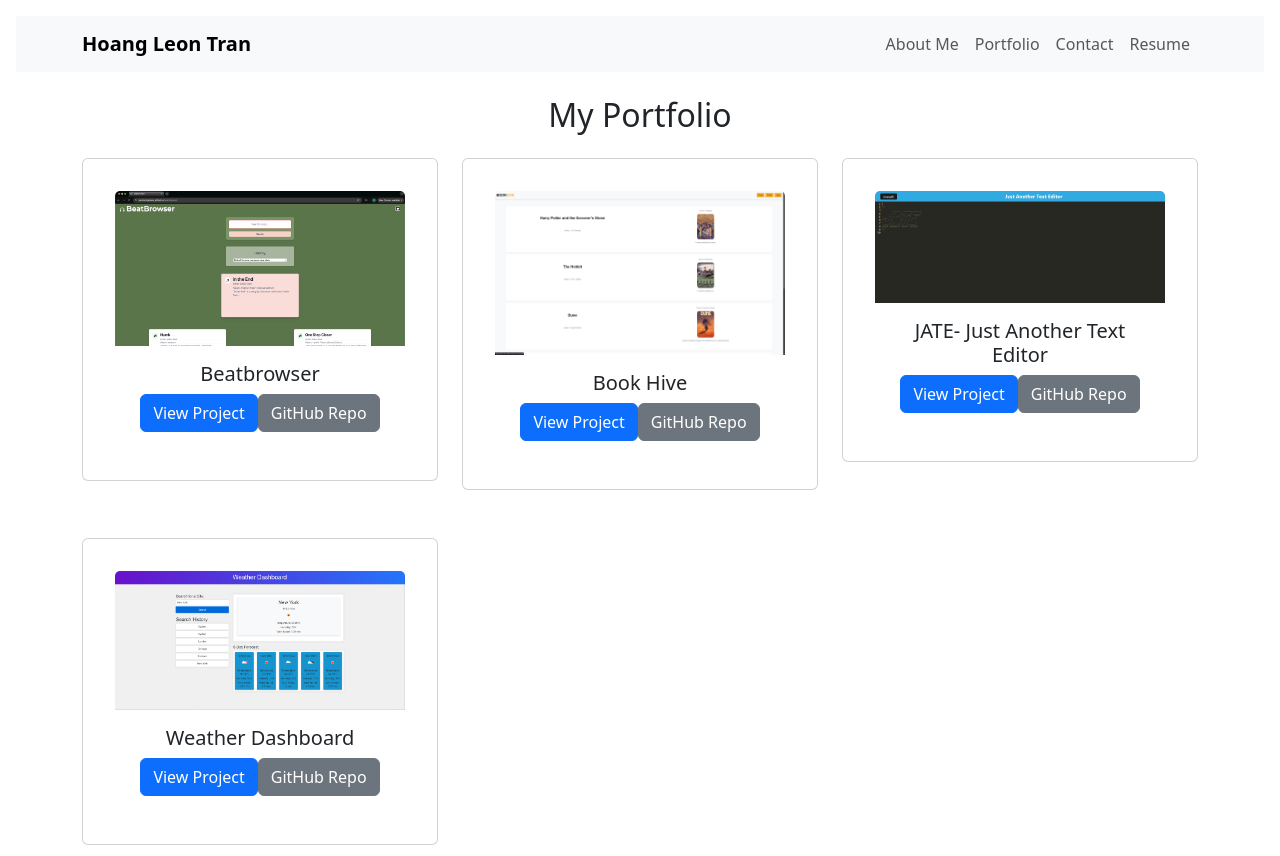
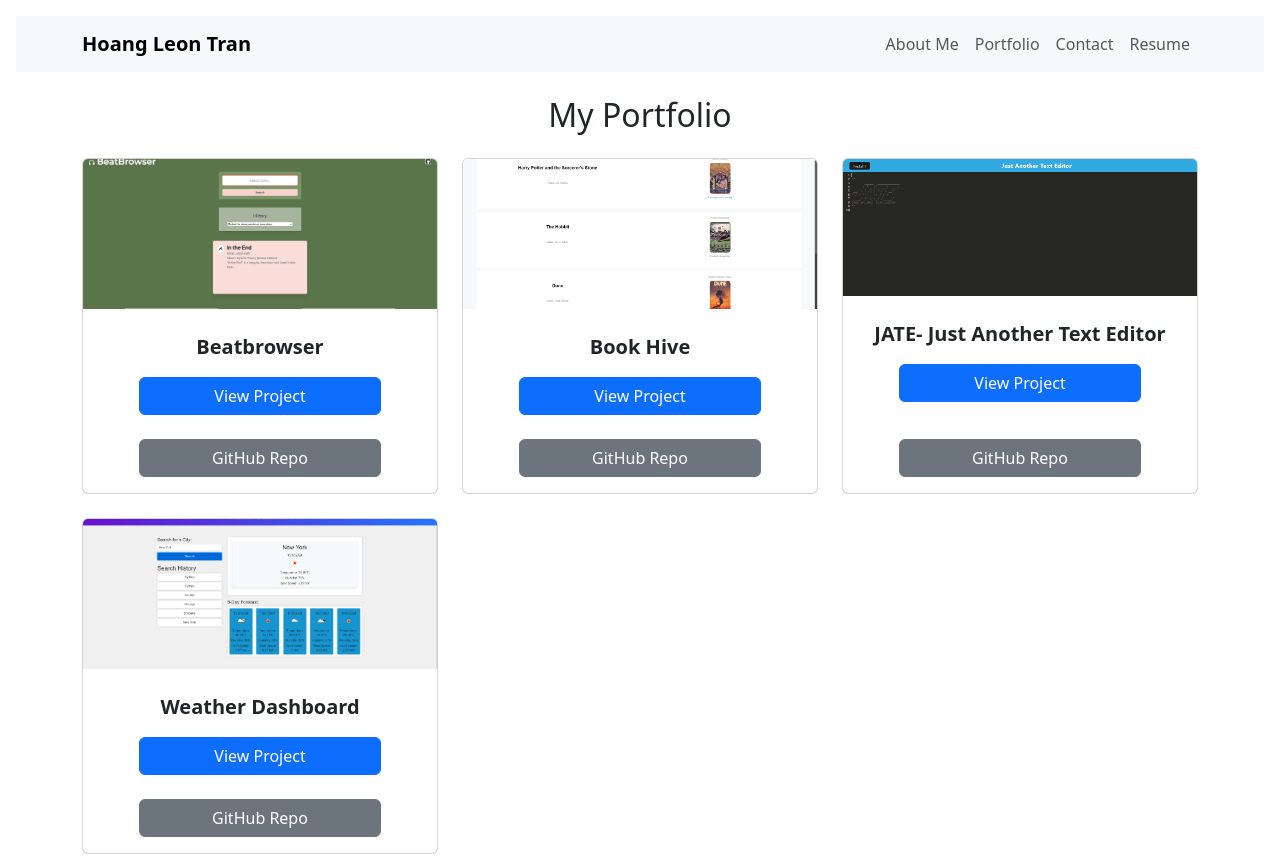
Before and after one commit to leontran44/simple-react-portfolio, a React (Vite) app: page /portfolio in a window 1280 px wide. Shown: the top 856 px of the page. Built offline with nearby package versions, Linux system fonts and the light colour scheme.

Commit message:
add styling for Portfolio page and Resume page

```diff
--- a/src/App.css
+++ b/src/App.css
@@ -70,7 +70,54 @@
 }
 
 .card {
-	padding: 2em;
+	height: 100%; /* Make the card fill its container */
+	display: flex;
+	flex-direction: column; /* Align items in a column */
+	height: 100%;
+}
+.card-img-top {
+	max-height: 150px;
+	object-fit: cover;
+}
+
+.card-body {
+	display: flex;
+	flex-direction: column;
+	justify-content: flex-start;
+}
+
+.card-title {
+	margin-bottom: 1rem;
+	font-weight: bold;
+	margin: 10px 0;
+}
+
+.btn {
+	width: 75%;
+	align-self: center;
+	margin-top: 0.5rem;
+}
+.btn-secondary {
+	margin-top: auto;
+}
+
+.skills-list {
+	list-style: none; /* Remove default bullet points */
+	padding: 0;
+	text-align: left;
+}
+
+.skills-list li {
+	margin-bottom: 0.5rem;
+	padding-left: 1.5rem;
+	position: relative;
+}
+
+.skills-list li::before {
+	content: '✔';
+	position: absolute;
+	left: 0;
+	color: green;
 }
 
 .read-the-docs {
```
